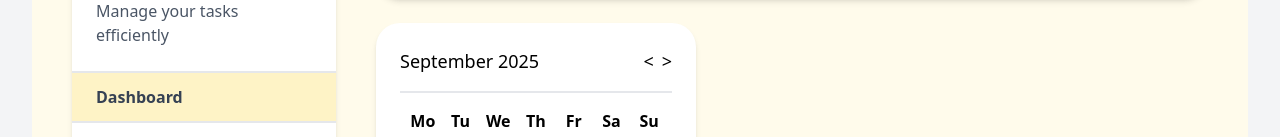
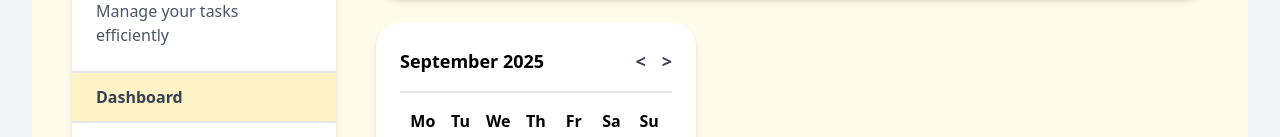
Before and after one commit to Safdari10/task-manager, a Next.js app in the folder frontend/: page /dashboard in a window 1280 px wide. Shown: the part 145-282 px from the top of the page. Built offline with nearby package versions, Linux system fonts and the light colour scheme.

Commit message:
Enhances calendar header button styling
Improves visual clarity by increasing spacing and font weight
of the month navigation buttons and header, making the calendar
UI more consistent and user-friendly.

```diff
--- a/frontend/src/app/dashboard/components/Calender.tsx
+++ b/frontend/src/app/dashboard/components/Calender.tsx
@@ -47,14 +47,18 @@ const Calender = () => {
   return (
     <div className="w-[20rem] h-max-content flex flex-col justify-start items-start gap-2 bg-white rounded-3xl shadow-md p-6">
       <div className="flex items-center justify-between w-full border-b-2 border-b-gray-200 pb-4">
-        <h2 className="text-lg">
+        <h2 className="text-lg font-semibold">
           {months[currentMonth]} {currentYear}
         </h2>
-        <div className="flex items-center gap-2">
-          <button className="text-lg" onClick={() => handleMonthChange("<")}>
+        <div className="flex items-center gap-4">
+          <button
+            className="text-lg text-gray-700 font-semibold"
+            onClick={() => handleMonthChange("<")}>
             {"<"}
           </button>
-          <button className="text-lg" onClick={() => handleMonthChange(">")}>
+          <button
+            className="text-lg text-gray-700 font-semibold"
+            onClick={() => handleMonthChange(">")}>
             {">"}
           </button>
         </div>
```
